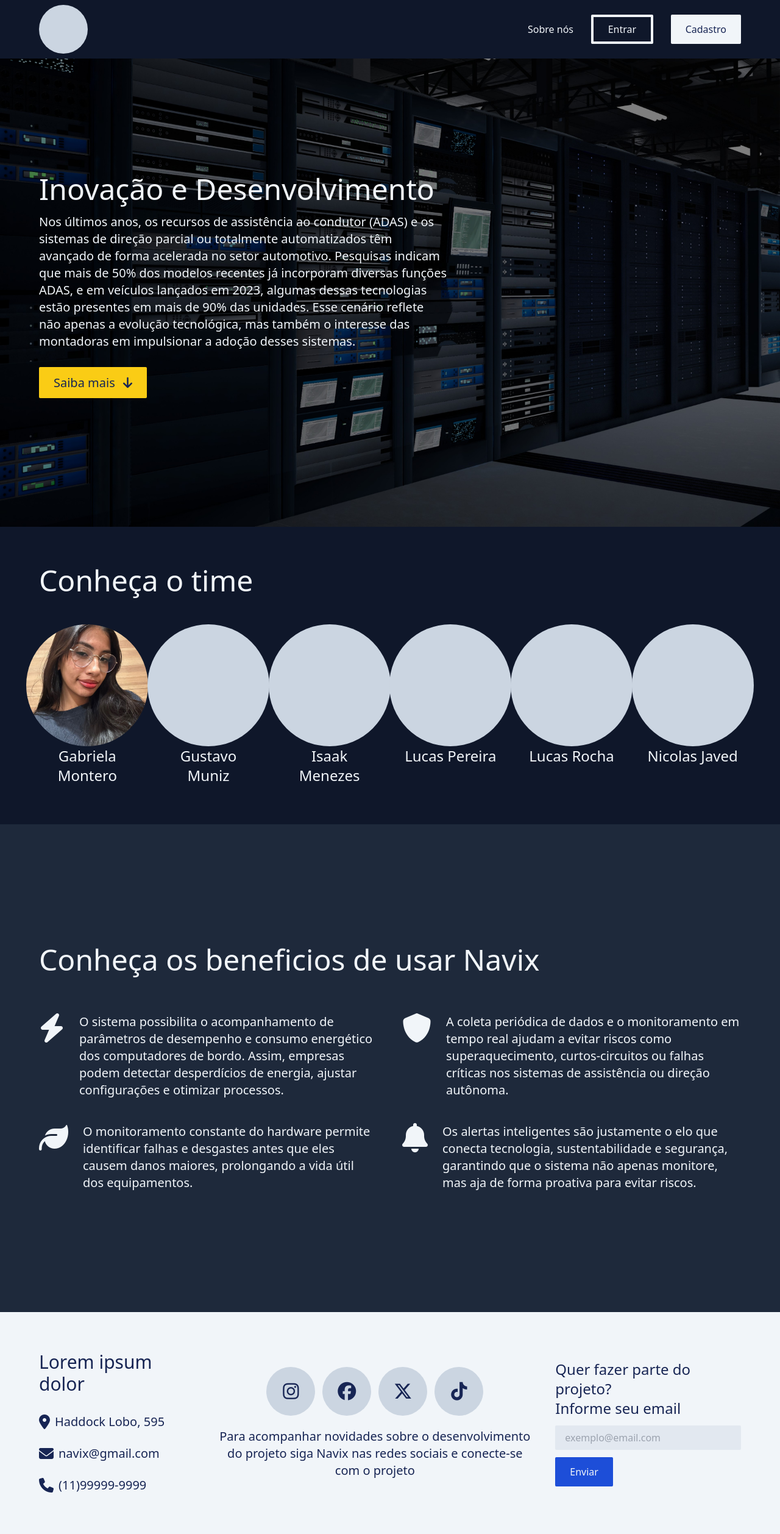
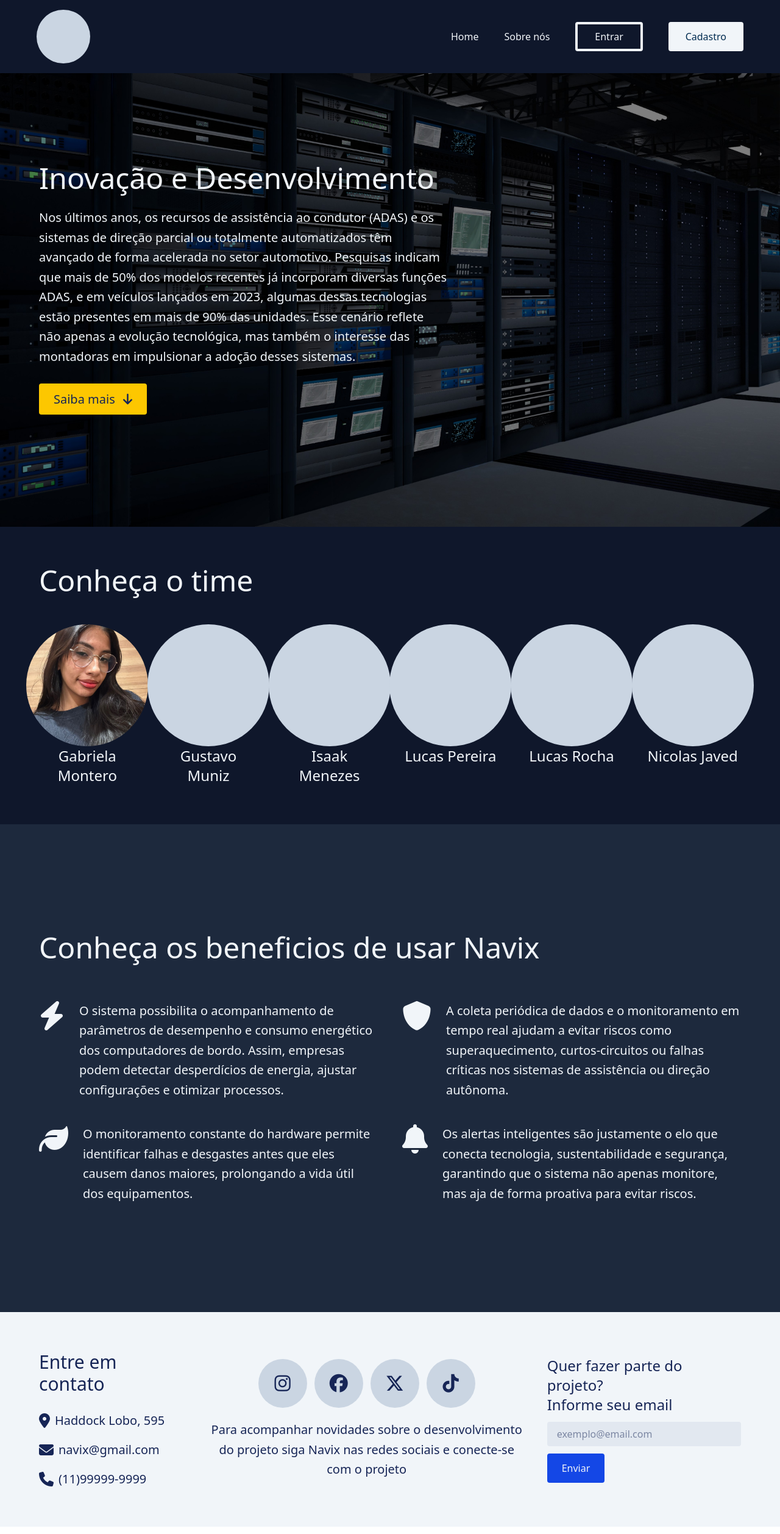
Before and after one commit to Navix-Monitoring/navix, a website: page public/aboutUs.html in a window 1280 px wide. Shown: the whole page at 61% size. Drawn offline with nearby package versions, Linux system fonts and the light colour scheme.

Commit message:
Ajustes nos links do header e padronizando headers e footers nas páginas

```diff
--- a/public/aboutUs.html
+++ b/public/aboutUs.html
@@ -5,30 +5,31 @@
     <meta charset="UTF-8">
     <meta name="viewport" content="width=device-width, initial-scale=1.0">
     <title>Sobre nós</title>
-    <script src="https://cdn.tailwindcss.com"></script>
+    <script src="https://cdn.jsdelivr.net/npm/@tailwindcss/browser@4"></script>
     <script src="https://kit.fontawesome.com/6921956092.js" crossorigin="anonymous"></script>
     <link rel="stylesheet" href="./css/index.css">
 </head>
 
 <body class="overflow-x-hidden">
-    <header class="h-24 w-full px-6 md:px-16 flex items-center justify-between fixed bg-slate-900 z-50">
+    <header class="h-30 w-full px-15 flex items-center justify-between fixed bg-slate-900 bg-opacity-50">
         <div>
-            <div class="h-16 w-16 md:h-20 md:w-20 bg-slate-300 rounded-full"></div>
+            <div class="h-22 w-22 bg-slate-300 rounded-full"></div>
         </div>
-        <div class="w-full md:w-[350px] content-center">
-            <ul class="flex flex-wrap justify-end md:justify-between cabecalho gap-4 md:gap-6">
-                <a href="" class="content-center">
+        <div class="w-120 content-center">
+            <ul class="flex justify-between cabecalho">
+                <a href="./index.html" class="content-center">
+                    <li class="text-slate-100">Home</li>
+                </a>
+                <a href="./aboutUs.html" class="content-center">
                     <li class="text-slate-100">Sobre nós</li>
                 </a>
-                <a href="">
+                <a href="./login.html">
                     <li
-                        class="border border-4 border-solid border-slate-100 px-6 py-2 rounded-sm text-slate-100 scale-100 hover:scale-110 transition-transform duration-300 transform-gpu hover:text-blue-950 hover:bg-slate-100">
+                        class="border border-4 border-solid border-slate-100 pb-2 pt-2 pl-7 pr-7 rounded-sm text-slate-100">
                         Entrar</li>
                 </a>
-                <a href="" class="content-center px-6 py-2 rounded-sm bg-slate-100 text-blue-950 scale-100 hover:scale-110 transition-transform duration-300 transform-gpu">
-                    <li class="text-blue-950">
-                        Cadastro
-                    </li>
+                <a href="./cadastro.html" class="content-center pl-7 pr-7 rounded-sm bg-slate-100" <li class="text-blue-950">
+                    Cadastro</li>
                 </a>
             </ul>
         </div>
@@ -101,33 +102,41 @@
         </div>
     </div>
 
-    <div class="bg-slate-100 text-blue-950 flex flex-col lg:flex-row justify-between px-6 md:px-16 w-full py-16 gap-10">
+    <div
+        class="bg-slate-100 text-blue-950 flex flex-col justify-between lg:flex-row justify-between px-6 md:px-16 w-full py-16 gap-10 max-lg:items-center">
         <div class="flex flex-col justify-center gap-7 items-start">
-            <p class="text-2xl md:text-3xl">Lorem ipsum dolor</p>
-            <div class="flex flex-col gap-5">
-                <div class="flex gap-2 items-center">
+            <div class="max-lg:flex w-[100%] justify-center">
+                <p class="text-2xl md:text-3xl">Entre em contato</p>
+            </div>
+            <div class="flex flex-col gap-5 max-lg:w-[100%]">
+                <div class="flex gap-2 items-center max-lg:justify-center">
                     <i class="fa-solid fa-location-dot text-xl md:text-2xl"></i>
                     <p class="text-base md:text-xl">Haddock Lobo, 595 </p>
                 </div>
-                <div class="flex gap-2 items-center">
+                <div class="flex gap-2 items-center max-lg:justify-center">
                     <i class="fa-solid fa-envelope text-xl md:text-2xl"></i>
                     <p class="text-base md:text-xl">navix@gmail.com</p>
                 </div>
-                <div class="flex gap-2 items-center">
+                <div class="flex gap-2 items-center max-lg:justify-center">
                     <i class="fa-solid fa-phone text-xl md:text-2xl"></i>
                     <p class="text-base md:text-xl">(11)99999-9999 </p>
                 </div>
             </div>
         </div>
-        <div class="flex flex-col justify-center items-center max-w-lg gap-5 text-center">
+        <div class="flex flex-col justify-center items-center max-w-lg gap-5 text-center max-lg:w-300">
             <div class="flex gap-3 flex-wrap justify-center">
-                <div class="h-16 w-16 md:h-20 md:w-20 bg-slate-300 rounded-full flex items-center justify-center"><i class="fa-brands fa-instagram text-2xl md:text-3xl"></i></div>
-                <div class="h-16 w-16 md:h-20 md:w-20 bg-slate-300 rounded-full flex items-center justify-center"><i class="fa-brands fa-facebook text-2xl md:text-3xl"></i></div>
-                <div class="h-16 w-16 md:h-20 md:w-20 bg-slate-300 rounded-full flex items-center justify-center"><i class="fa-brands fa-x-twitter text-2xl md:text-3xl"></i></div>
-                <div class="h-16 w-16 md:h-20 md:w-20 bg-slate-300 rounded-full flex items-center justify-center"><i class="fa-brands fa-tiktok text-2xl md:text-3xl"></i></div>
+                <div class="h-16 w-16 md:h-20 md:w-20 bg-slate-300 rounded-full flex items-center justify-center"><i
+                        class="fa-brands fa-instagram text-2xl md:text-3xl"></i></div>
+                <div class="h-16 w-16 md:h-20 md:w-20 bg-slate-300 rounded-full flex items-center justify-center"><i
+                        class="fa-brands fa-facebook text-2xl md:text-3xl"></i></div>
+                <div class="h-16 w-16 md:h-20 md:w-20 bg-slate-300 rounded-full flex items-center justify-center"><i
+                        class="fa-brands fa-x-twitter text-2xl md:text-3xl"></i></div>
+                <div class="h-16 w-16 md:h-20 md:w-20 bg-slate-300 rounded-full flex items-center justify-center"><i
+                        class="fa-brands fa-tiktok text-2xl md:text-3xl"></i></div>
             </div>
             <p class="text-base md:text-xl leading-relaxed">
-                Para acompanhar novidades sobre o desenvolvimento do projeto siga Navix nas redes sociais e conecte-se com o projeto
+                Para acompanhar novidades sobre o desenvolvimento do projeto siga Navix nas redes sociais e conecte-se
+                com o projeto
             </p>
         </div>
         <div class="flex flex-col justify-center items-start gap-3">
@@ -135,8 +144,10 @@
                 <p class="text-lg md:text-2xl">Quer fazer parte do projeto?</p>
                 <p class="text-lg md:text-2xl">Informe seu email</p>
             </div>
-            <input type="text" class="px-4 rounded-sm py-2 bg-slate-200 w-full max-w-sm" placeholder="exemplo@email.com">
-            <a href="" class="px-6 py-3 bg-blue-700 rounded-sm text-slate-100 scale-100 hover:scale-110 transition-transform duration-300 transform-gpu">Enviar</a>
+            <input type="text" class="px-4 rounded-sm py-2 bg-slate-200 w-full max-w-sm"
+                placeholder="exemplo@email.com">
+            <a href=""
+                class="px-6 py-3 bg-blue-700 rounded-sm text-slate-100 scale-100 hover:scale-110 transition-transform duration-300 transform-gpu">Enviar</a>
         </div>
     </div>
 </body>
```
Also changed, not shown: public/cadastro.html (+14 -8 lines), public/index.html (+8 -5 lines), public/login.html (+4 -2 lines).
